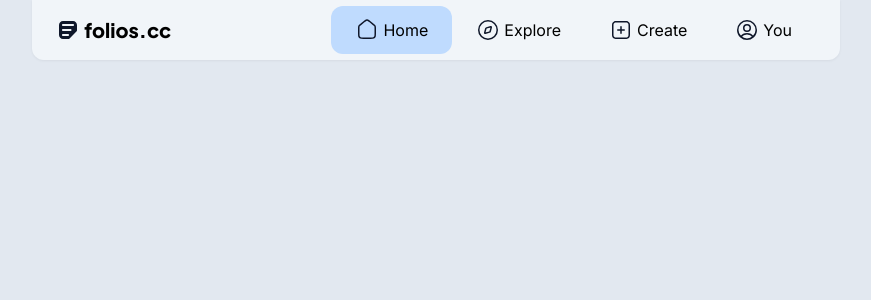
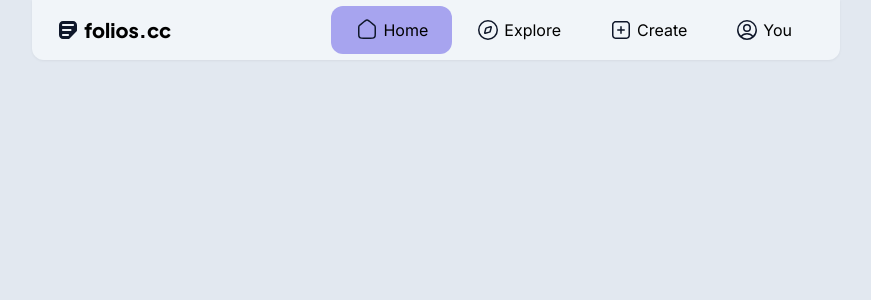
Before and after one commit to funnydusto/folios-landing, a SvelteKit app: page / in a window 1280 px wide. Shown: the top 300 px of the page, without its empty margins (204-1075 px from the left). Built offline with nearby package versions, Linux system fonts and the light colour scheme.

Commit message:
brand color palette

```diff
--- a/tailwind.config.ts
+++ b/tailwind.config.ts
@@ -11,6 +11,120 @@ export default {
             },
             screens: {
                 "desktop": "832px"
+            },
+            colors: {
+                'blue': {
+                    100: '#D3D1F7',
+                    200: '#A7A4EF',
+                    300: '#7B76E6',
+                    400: '#4F48DE',
+                    500: '#231D9E',
+                    600: '#231D9E',
+                    700: '#191471',
+                    800: '#0F0C43',
+                    900: '#050416',
+                },
+
+                'red': {
+                    100: '#F8D1D0',
+                    200: '#F2A3A1',
+                    300: '#EB7572',
+                    400: '#E44742',
+                    500: '#D3241E',
+                    600: '#A41C17',
+                    700: '#751411',
+                    800: '#450C0A',
+                    900: '#160403',
+                },
+
+                'orange': {
+                    100: '#F8DFD0',
+                    200: '#F1C0A1',
+                    300: '#EBA072',
+                    400: '#E48143',
+                    500: '#D3641E',
+                    600: '#A44D17',
+                    700: '#743711',
+                    800: '#45210A',
+                    900: '#160403',
+                },
+
+                'yellow': {
+                    100: '#FFEFC9',
+                    200: '#FFDF93',
+                    300: '#FFCF5D',
+                    400: '#FFBF28',
+                    500: '#F1A900',
+                    600: '#BB8300',
+                    700: '#855D00',
+                    800: '#4F3800',
+                    900: '#1A1200',
+                },
+
+                'green': {
+                    100: '#D2F6D4',
+                    200: '#A6ECA8',
+                    300: '#79E37D',
+                    400: '#4DDA52',
+                    500: '#29C72F',
+                    600: '#209B25',
+                    700: '#176E1A',
+                    800: '#0E4210',
+                    900: '#041505',
+                },
+
+                'lightblue': {
+                    100: '#D1F1F7',
+                    200: '#A4E3EE',
+                    300: '#76D6E6',
+                    400: '#49C8DE',
+                    500: '#25B3CC',
+                    600: '#1D8B9E',
+                    700: '#146371',
+                    800: '#0C3B43',
+                    900: '#041316',
+                },
+
+                'purple': {
+                    100: '#E9D2F6',
+                    200: '#D3A5ED',
+                    300: '#BD79E4',
+                    400: '#A74CDB',
+                    500: '#8E28C8',
+                    600: '#6E1F9C',
+                    700: '#4F166F',
+                    800: '#2F0D42',
+                    900: '#0F0415',
+                },
+
+                'pink': {
+                    100: '#F7D1F6',
+                    200: '#F0A2ED',
+                    300: '#E874E5',
+                    400: '#E146DC',
+                    500: '#CF22CA',
+                    600: '#A11A9D',
+                    700: '#73136F',
+                    800: '#440B42',
+                    900: '#160415',
+                },
+
+                'gray': {
+                    100: '#FFFFFF',
+                    200: '#EBECF1',
+                    300: '#D7DAE2',
+                    400: '#C4C8D2',
+                    500: '#B1B6C3',
+                    600: '#9EA4B3',
+                    700: '#8C92A3',
+                    800: '#686F81',
+                    900: '#575E6F',
+                    1000: '#474D5D',
+                    1100: '#373D4A',
+                    1200: '#282C37',
+                    1300: '#191C23',
+                    1400: '#0B0C0F',
+                },
             }
         },
         fontFamily: {
```
